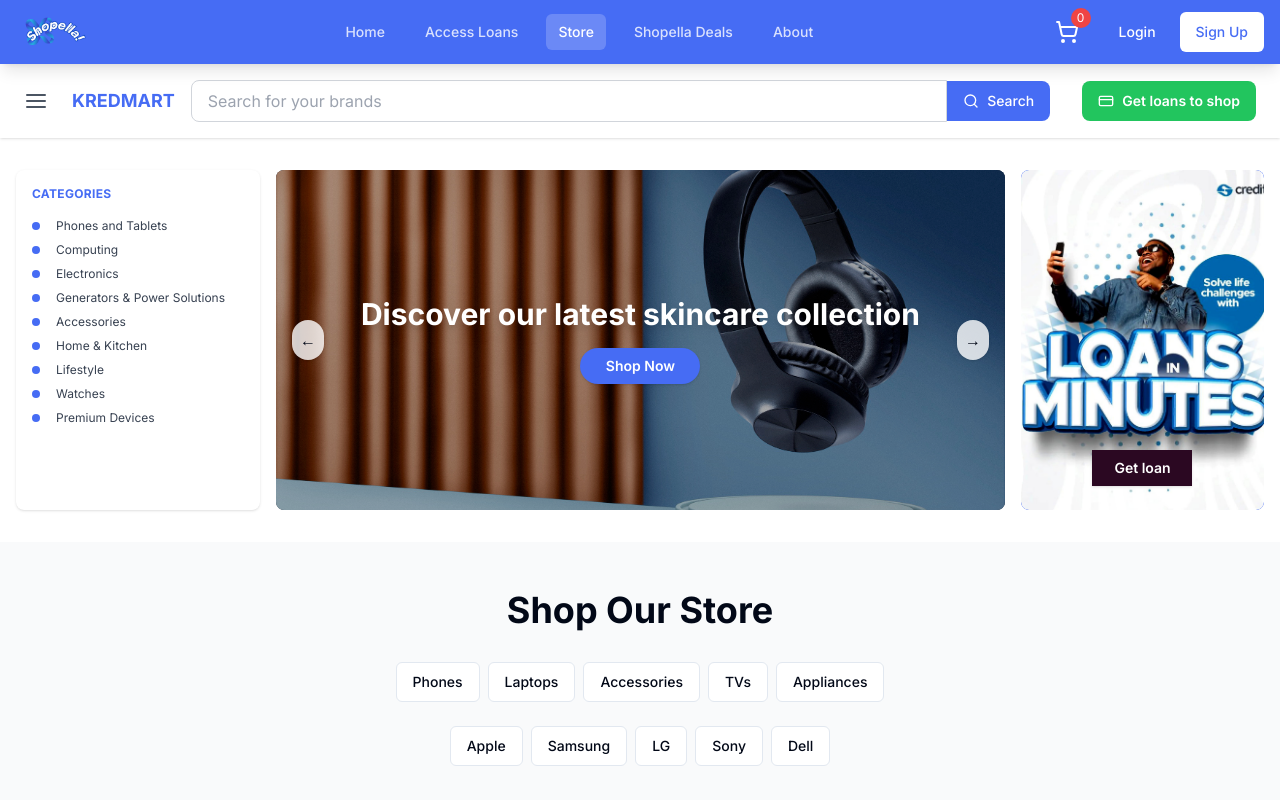
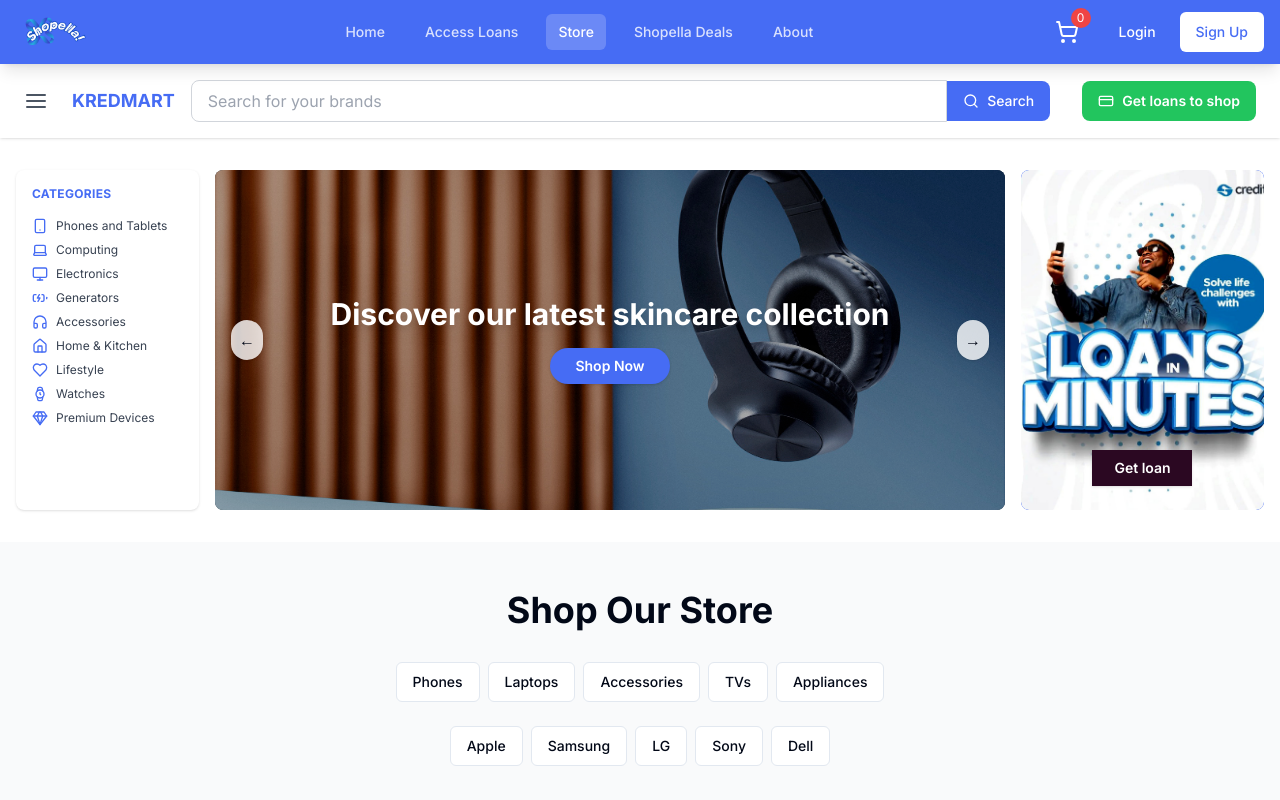
Before and after one commit to Craigmindset/newwebshopella, a Next.js app: page /store in a window 1280 px wide. Shown: the top 800 px of the page. Built offline with nearby package versions, Linux system fonts and the light colour scheme.

Commit message:
store banner

```diff
--- a/components/StoreBanner.tsx
+++ b/components/StoreBanner.tsx
@@ -1,4 +1,15 @@
 import React, { useState, useEffect } from "react";
+import {
+  Smartphone,
+  Laptop,
+  Monitor,
+  BatteryCharging,
+  Headphones,
+  Home,
+  Heart,
+  Watch,
+  Gem,
+} from "lucide-react";
 import Image from "next/image";
 
 const sliderImages = [
@@ -61,33 +72,56 @@ export default function StoreBanner() {
     );
 
   const categories = [
-    "Phones and Tablets",
-    "Computing",
-    "Electronics",
-    "Generators & Power Solutions",
-    "Accessories",
-    "Home & Kitchen",
-    "Lifestyle",
-    "Watches",
-    "Premium Devices",
+    {
+      name: "Phones and Tablets",
+      icon: <Smartphone className="h-4 w-4 text-[#466cf4]" />,
+    },
+    { name: "Computing", icon: <Laptop className="h-4 w-4 text-[#466cf4]" /> },
+    {
+      name: "Electronics",
+      icon: <Monitor className="h-4 w-4 text-[#466cf4]" />,
+    },
+    {
+      name: "Generators",
+      icon: <BatteryCharging className="h-4 w-4 text-[#466cf4]" />,
+    },
+    {
+      name: "Accessories",
+      icon: <Headphones className="h-4 w-4 text-[#466cf4]" />,
+    },
+    {
+      name: "Home & Kitchen",
+      icon: <Home className="h-4 w-4 text-[#466cf4]" />,
+    },
+    { name: "Lifestyle", icon: <Heart className="h-4 w-4 text-[#466cf4]" /> },
+    { name: "Watches", icon: <Watch className="h-4 w-4 text-[#466cf4]" /> },
+    {
+      name: "Premium Devices",
+      icon: <Gem className="h-4 w-4 text-[#466cf4]" />,
+    },
   ];
 
   return (
     <div className="flex w-full max-w-7xl mx-auto my-8 gap-4 px-4 justify-center">
       {/* Categories Column */}
-      <div className="hidden md:flex flex-col w-[20%] min-w-[160px] bg-white rounded-lg shadow p-4 gap-2">
-        <h3 className="text-xs font-bold text-[#466cf4] mb-2 uppercase tracking-wide">Categories</h3>
+      <div className="hidden md:flex flex-col w-[15%] min-w-[120px] bg-white rounded-lg shadow p-4 gap-2">
+        <h3 className="text-xs font-bold text-[#466cf4] mb-2 uppercase tracking-wide">
+          Categories
+        </h3>
         <ul className="space-y-2">
           {categories.map((cat) => (
-            <li key={cat} className="flex items-center gap-2 text-xs text-gray-700 hover:text-[#466cf4] cursor-pointer">
-              <span className="inline-block w-2 h-2 bg-[#466cf4] rounded-full mr-2"></span>
-              {cat}
+            <li
+              key={cat.name}
+              className="flex items-center gap-2 text-xs text-gray-700 hover:text-[#466cf4] cursor-pointer"
+            >
+              {cat.icon}
+              <span>{cat.name}</span>
             </li>
           ))}
         </ul>
       </div>
       {/* Main Banner Column */}
-      <div className="w-full md:w-[60%] bg-[#050f1f] rounded-lg relative overflow-hidden flex flex-col justify-center items-center min-h-[340px]">
+      <div className="w-full md:w-[65%] bg-[#050f1f] rounded-lg relative overflow-hidden flex flex-col justify-center items-center min-h-[340px]">
         <div className="relative w-full h-full min-h-[340px] flex items-center justify-center">
           <Image
             src={sliderImages[current].src}
--- a/components/ui/StoreHeader.tsx
+++ b/components/ui/StoreHeader.tsx
@@ -39,7 +39,7 @@ export default function StoreHeader() {
       icon: <AlignJustify className="h-4 w-4 text-[#466cf4]" />,
     },
     {
-      name: "Generators & Power Solutions",
+      name: "Generators",
       icon: <Search className="h-4 w-4 text-[#466cf4]" />,
     },
     {
@@ -62,7 +62,7 @@ export default function StoreHeader() {
   ];
 
   return (
-    <header className="w-full bg-white py-4 px-6 shadow flex items-center gap-4 relative">
+    <header className="w-full bg-white py-4 px-6 shadow flex items-center gap-4 relative sticky top-0 z-30">
       {/* Align Justify Icon */}
       <div className="relative" ref={dropdownRef}>
         <AlignJustify
```
